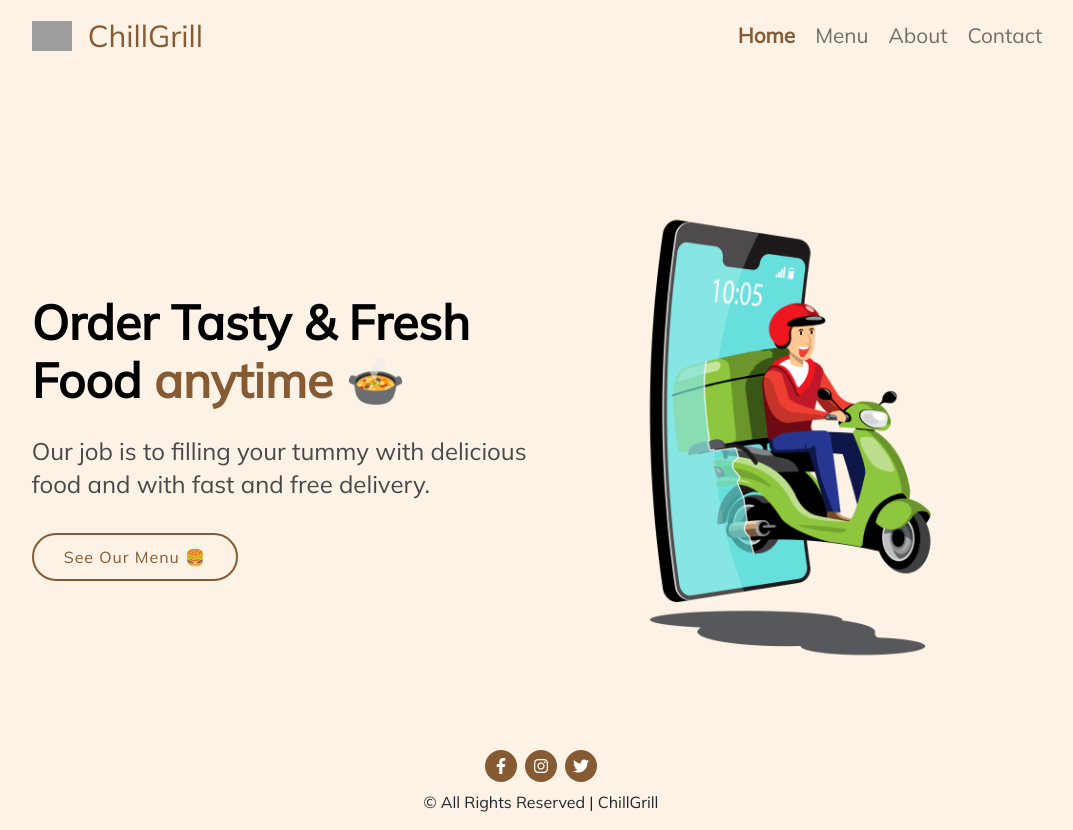
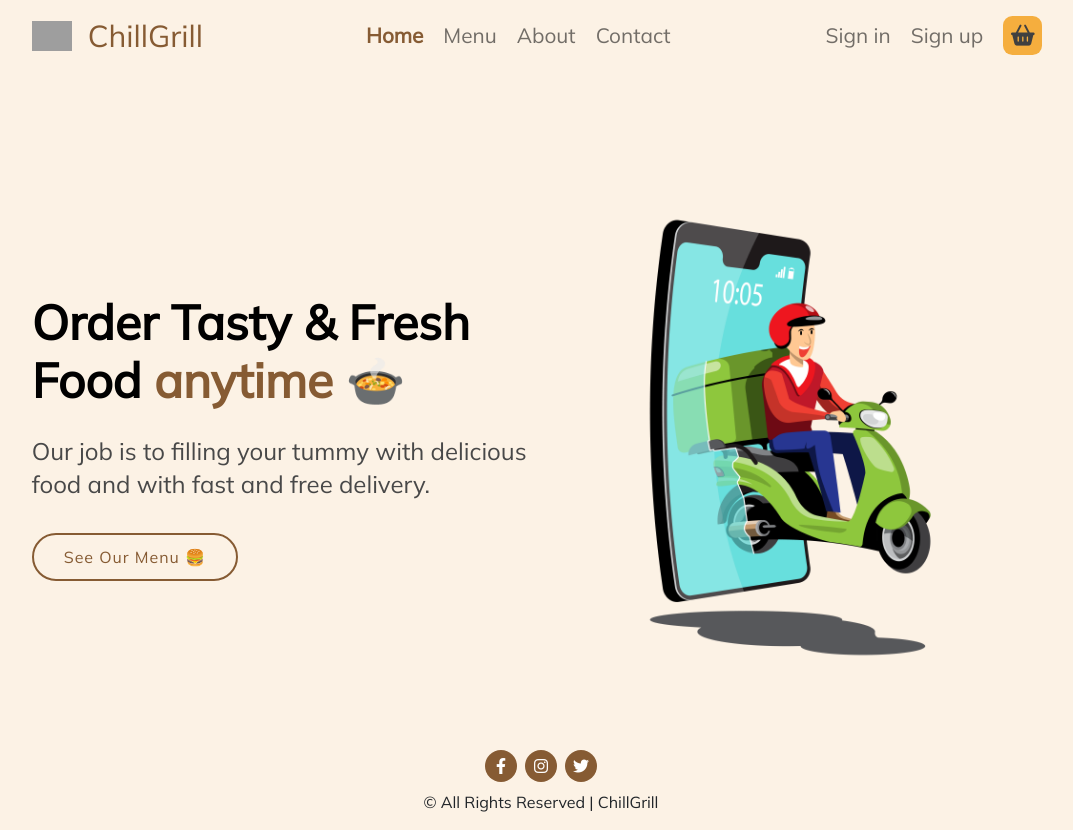
Before and after one commit to adilcodes/Restaurant-App, a React (Create React App) app: page / in a window 1280 px wide. Shown: the whole page, without its empty margins (99-1172 px from the left). Built offline with nearby package versions, Linux system fonts and the light colour scheme; grey boxes are pictures that could not be loaded.

Commit message:
Made the 404 Page for undefined URLs

```diff
--- a/src/components/NavBar.jsx
+++ b/src/components/NavBar.jsx
@@ -15,7 +15,8 @@ export default function NavBar() {
                   <span className="navbar-toggler-icon"></span>
                 </button>
                 <div className="collapse navbar-collapse" id="navbarSupportedContent">
-                  <ul className="navbar-nav ms-auto mb-2 mb-lg-0 gap-1">
+                  {/* Main Navigation Menu */}
+                  <ul className="navbar-nav mx-auto mb-2 mb-lg-0 gap-1">
                     <li className="nav-item">
                       <NavLink className="nav-link" to="/">Home</NavLink>
                     </li>
@@ -29,6 +30,22 @@ export default function NavBar() {
                       <NavLink className="nav-link" to="/contact">Contact</NavLink>
                     </li>
                   </ul>
+                  {/* Right Navigation options */}
+                  <ul className="navbar-nav align-items-start align-items-lg-center mb-2 mb-lg-0 gap-1">
+                    <li className="nav-item">
+                      <NavLink className="nav-link" to="/login">Sign in</NavLink>
+                    </li>
+                    <li className="nav-item">
+                      <NavLink className="nav-link" to="/join">Sign up</NavLink>
+                    </li>
+                    <li className="nav-item">
+                      <NavLink className="nav-link" to="/cart">
+                        <div className="cartIcon d-flex justify-content-center align-items-center">
+                          <i className="fa-solid fa-basket-shopping"></i>
+                        </div>
+                      </NavLink>
+                    </li>
+                  </ul>
                 </div>
               </div>
             </nav>
--- a/src/index.css
+++ b/src/index.css
@@ -1,12 +1,12 @@
 @import url('https://fonts.googleapis.com/css2?family=Mulish&display=swap');
 
-::-webkit-scrollbar{
+/* ::-webkit-scrollbar{
     display: none !important;
 }
 html{
-    -ms-overflow-style: none;  /* IE and Edge */
-    scrollbar-width: none;  /* Firefox */
-}
+    -ms-overflow-style: none;
+    scrollbar-width: none;
+} */
 
 *{
     font-family: 'Mulish', sans-serif;
@@ -17,6 +17,7 @@ body{
 *:focus{
     box-shadow: none !important;
 }
+
 /* NavBar.jsx CSS */
 .navbar-brand{
     font-size: 1.9rem !important;
@@ -24,7 +25,6 @@ body{
 }
 .navbar a{
     font-size: 1.3rem;
-    text-transform: capitalize;
 }
 .active{
     color: #865B33 !important;
@@ -32,6 +32,21 @@ body{
 }
 .navbar a:hover{
     color: #865B33 !important;
+}
+.cartIcon{
+    color: #404040;
+    background: #f5a525de;
+    width: 39px;
+    height: 39px;
+    font-size: 21px !important;
+    border: 1px solid transparent;
+    border-radius: 24%;
+    transition: 0.2s ease-in-out;
+}
+.cartIcon:hover{
+    color: #865B33;
+    background: transparent;
+    border: 1px solid #865B33;
 }
 
 @media only screen and (max-width: 991px) {
@@ -164,6 +179,7 @@ body{
         min-height: 65.3vh !important;
     }
 }
+
 @media only screen and (max-width: 375px){
     #header h1{
         font-size: 36px !important;
--- a/src/pages/NoPage.jsx
+++ b/src/pages/NoPage.jsx
@@ -1,7 +1,18 @@
 import React from 'react'
+import { Link } from 'react-router-dom'
 
 export default function NoPage() {
   return (
-    <h1>NoPage</h1>
+    <div id="header" className="d-flex align-items-center">
+      <div className="container-fluid">
+        <div className="row">
+          <div className="col-10 mx-auto d-flex flex-column justify-content-center align-items-center">
+            <h1>404 😢 </h1>
+            <h2 className="my-3 text-center">Sorry, we can't find that page! Don't worry eat something 🍔 </h2>
+            <Link to="/menu" className="btn btn-view-item">Order Here!</Link>
+          </div>
+        </div>
+      </div>
+    </div>
   )
 }
```
